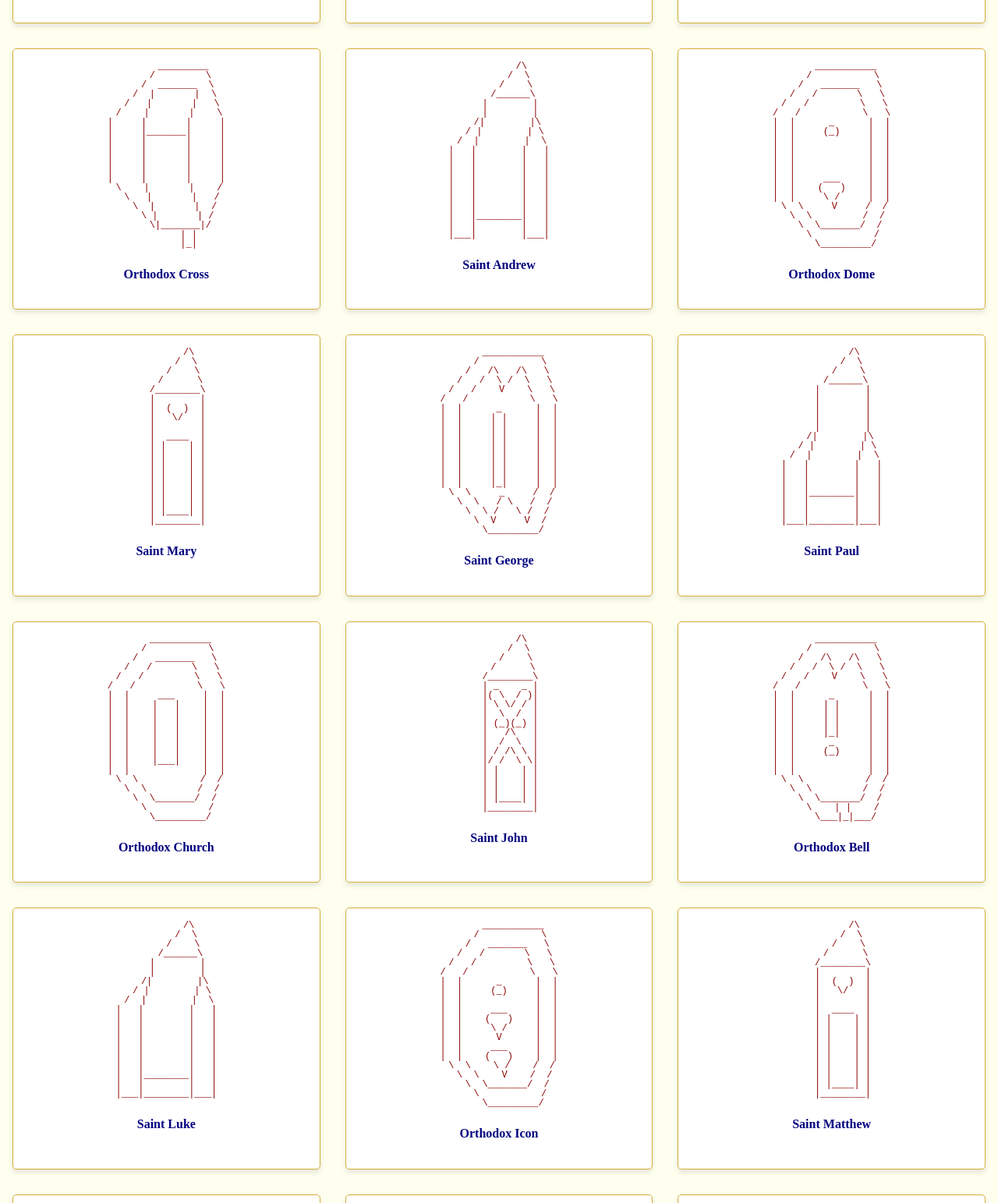
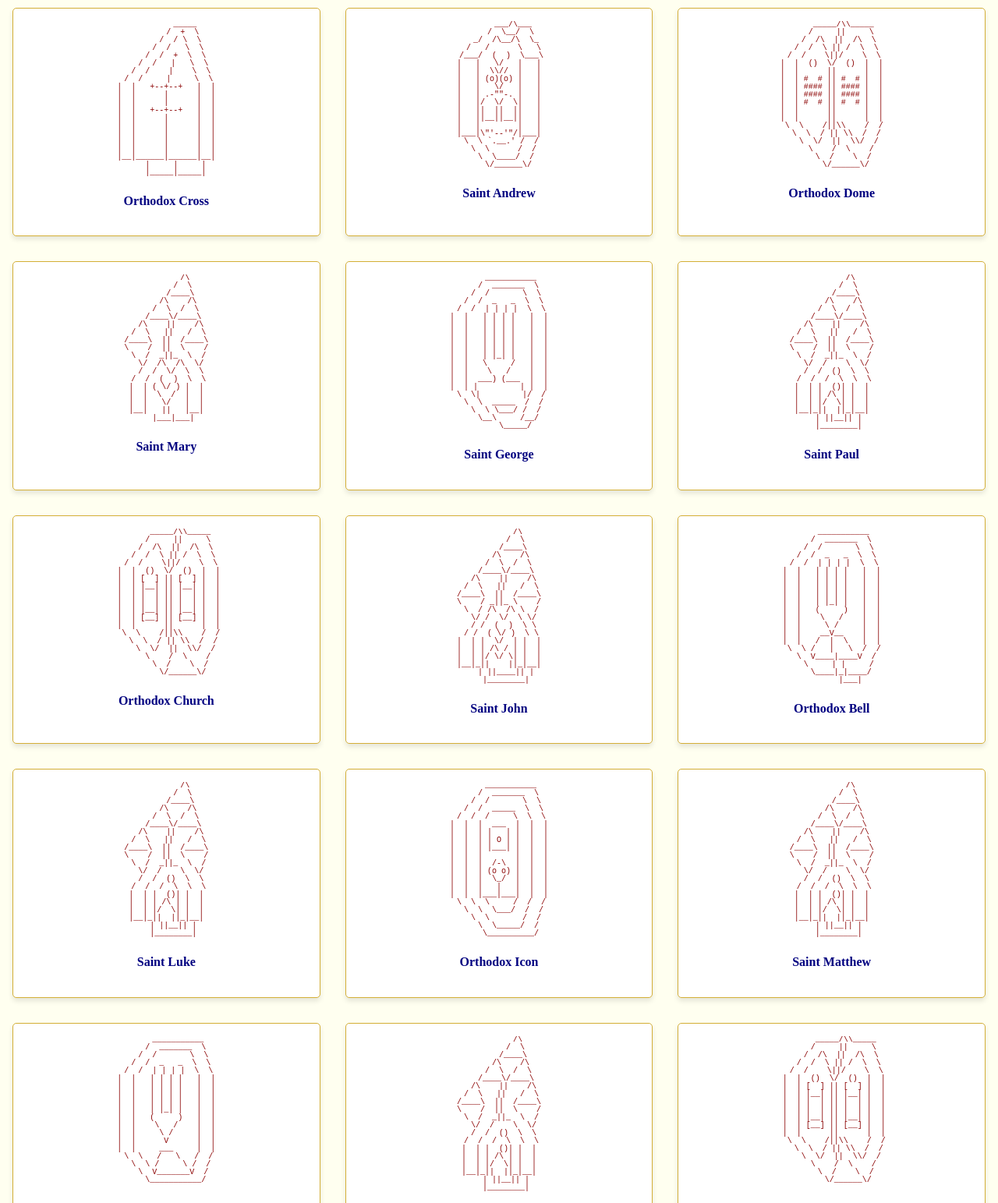
Before and after one commit to Caffeine-Gallery/iconicliturgy-01926cddcb66, a website built with Vite: page frontend/index.html in a window 1280 px wide. Shown: the part 439-1982 px from the top of the page at 78% size. Built offline with nearby package versions, Linux system fonts and the light colour scheme.

Commit message:
01926cf7-df64-7bbe-a3b1-396b38904b5b

```diff
--- a/frontend/index.css
+++ b/frontend/index.css
@@ -50,7 +50,7 @@ main {
 }
 
 .ascii-item pre {
-    font-size: 12px;
+    font-size: 10px;
     line-height: 1;
     color: var(--deep-red);
     margin: 0;
@@ -80,7 +80,7 @@ footer {
     }
 
     .ascii-item pre {
-        font-size: 10px;
+        font-size: 9px;
     }
 }
 
--- a/frontend/index.html
+++ b/frontend/index.html
@@ -14,148 +14,142 @@
         <div class="ascii-grid">
             <div class="ascii-item">
                 <pre>
-        /\
-       /  \
-      /    \
-     /      \
-    /        \
-   /  ______  \
-  /  |      |  \
- /   |  ()  |   \
-/    |  ()  |    \
-|    |______|    |
-|    |      |    |
-|    |      |    |
-|    |      |    |
-|    |      |    |
-|    |______|    |
-|   /        \   |
-|  /          \  |
-| /            \ |
-|/              \|
+      _/\__/\__/\__
+     /  \  /  \  /  \
+   _/____\/____\/____\_
+  /|     ||  () ||     |\
+ / |  () ||     ||  () | \
+|  |_____||_____||_____|  |
+|  | ___ | _____ | ___ |  |
+|  |{___}||{___}||{___}|  |
+|  | |_| |  /-\  | |_| |  |
+|  | | | | (o o) | | | |  |
+|  |_|_|_| \_=_/ |_|_|_|  |
+|  {     }  |||  {     }  |
+|   \___/|\/|||\/|\___/   |
+|    | | |  |||  | | |    |
+|    | | |  |||  | | |    |
+|    |_|_|__|||__|_|_|    |
+|   /  /  \__|||__/  \    |
+|  /  /     \|||/     \   |
+| /__/       \|/       \__\
                 </pre>
                 <p>Saint Nicholas</p>
             </div>
             <div class="ascii-item">
                 <pre>
-      _________
-     /         \
-    /  /\   /\  \
-   /  /  \ /  \  \
-  /  /    V    \  \
- /  /           \  \
-/  /             \  \
-|  |     ___     |  |
-|  |    /   \    |  |
-|  |   |     |   |  |
-|  |   |     |   |  |
-|  |   |     |   |  |
-|  |   |     |   |  |
-|  |   |     |   |  |
-|  |   |     |   |  |
- \  \  |     |  /  /
-  \  \ |     | /  /
-   \  \|     |/  /
-    \           /
-     \_________/
+     _____/\\\\\\_____
+    /\\\\\\\\\\\\\\\\\
+   /\\\/////////\\\\\\
+  /\\\/       \/\\\\\\
+ /\\\\_______/\\\\\\\\
+/\\\///////////\\\\\\
+\//\\\      /\\\\\\\\\
+ \///\\\\\\\\\\///////
+  \///////\\\///\\\\\
+   _____/\\\/___\///\\
+  /\\\\\\\\\\\\\\_\/\\
+ /\\\/////////\\\_\/\\
+\/\\\       \/\\\_\/\\
+ \//\\\\\\\\\\\\/\\\\\
+  \//////////__\//////
                 </pre>
                 <p>Saint Basil</p>
             </div>
             <div class="ascii-item">
                 <pre>
         /\
-       /  \
-      /    \
-     /______\
-    |        |
-    | _    _ |
-    |( \  / )|
-    | \ \/ / |
-    |  \  /  |
-    | (_)(_) |
-    |   __   |
+       /##\
+      /####\
+     /######\
+    /########\
+   /##########\
+  /#####__#####\
+ /####/\##/\####\
+/####/  \/  \####\
+\###/  (())  \###/
+ \##| (O##O) |##/
+  \#|   \/   |#/
+   \|  (__,  |/
+    |  |__|  |
     |  |  |  |
     |  |  |  |
-    |  |  |  |
-    |  |  |  |
-    |  |  |  |
-    |  |  |  |
-    |  |__|  |
-    |________|
+    |__|  |__|
+   /___\  /___\
+  /_____\/_____\
                 </pre>
                 <p>Saint Peter</p>
             </div>
             <div class="ascii-item">
                 <pre>
-      _________
-     /         \
-    /  _______  \
-   /  |       |  \
-  /   |       |   \
- /    |       |    \
-|     |       |     |
-|     |_______|     |
-|     |       |     |
-|     |       |     |
-|     |       |     |
-|     |       |     |
-|     |       |     |
- \    |       |    /
-  \   |       |   /
-   \  |       |  /
-    \ |       | /
-     \|_______|/
-        | |
-        |_|
+        _____
+       /  +  \
+      /  / \  \
+     /  /   \  \
+    /  /  +  \  \
+   /  /   |   \  \
+  /  /    |    \  \
+ /  /     |     \  \
+|  |   +--+--+   |  |
+|  |      |      |  |
+|  |      |      |  |
+|  |   +--+--+   |  |
+|  |      |      |  |
+|  |      |      |  |
+|  |      |      |  |
+|  |      |      |  |
+|  |      |      |  |
+|__|______|______|__|
+    |     |     |
+    |_____|_____|
                 </pre>
                 <p>Orthodox Cross</p>
             </div>
             <div class="ascii-item">
                 <pre>
-        /\
-       /  \
-      /    \
-     /______\
-    |        |
-    |        |
-   /|        |\
-  / |        | \
- /  |        |  \
+      ___/\___
+     /  \__/  \
+   _/  /\__/\  \_
+  /   /      \   \
+ /___/  (  )  \___\
+|   |   \/   |   |
+|   |  \\//  |   |
+|   | (o)(o) |   |
+|   |   \/   |   |
+|   | .-""-. |   |
+|   |/  \/  \|   |
+|   ||  ||  ||   |
+|   ||__||__||   |
 |   |        |   |
-|   |        |   |
-|   |        |   |
-|   |        |   |
-|   |        |   |
-|   |        |   |
-|   |        |   |
-|   |________|   |
-|   |        |   |
-|___|        |___|
+|___|\"'--'"/|___|
+ \  \ `.__.' /  /
+  \  \      /  /
+   \  \____/  /
+    \/______\/
                 </pre>
                 <p>Saint Andrew</p>
             </div>
             <div class="ascii-item">
                 <pre>
-     ___________
-    /           \
-   /   _______   \
-  /   /       \   \
- /   /         \   \
-/   /           \   \
-|  |      _      |  |
-|  |     (_)     |  |
-|  |             |  |
-|  |             |  |
-|  |             |  |
-|  |             |  |
-|  |     ___     |  |
-|  |    (   )    |  |
-|  |     \ /     |  |
- \  \     V     /  /
-  \  \         /  /
-   \  \_______/  /
-    \           /
-     \_________/
+     _____/\\_____
+    /     ||     \
+   /  /\  ||  /\  \
+  /  /  \ || /  \  \
+ /  /    \||/    \  \
+|  |  ()  \/  ()  |  |
+|  |      ||      |  |
+|  | #  # || #  # |  |
+|  | #### || #### |  |
+|  | #### || #### |  |
+|  | #  # || #  # |  |
+|  |      ||      |  |
+|  |      ||      |  |
+ \  \    /||\\    /  /
+  \  \  / || \\  /  /
+   \  \/  ||  \\/  /
+    \    /  \    /
+     \  /    \  /
+      \/______\/
                 </pre>
                 <p>Orthodox Dome</p>
             </div>
@@ -163,48 +157,48 @@
                 <pre>
         /\
        /  \
-      /    \
-     /      \
-    /________\
-    |        |
-    |  (  )  |
-    |   \/   |
-    |        |
-    |  ____  |
-    | |    | |
-    | |    | |
-    | |    | |
-    | |    | |
-    | |    | |
-    | |    | |
-    | |    | |
-    | |____| |
-    |________|
+      /____\
+     /\    /\
+    /  \  /  \
+   /____\/____\
+  /\    ||    /\
+ /  \   ||   /  \
+/____\  ||  /____\
+\    /  ||  \    /
+ \  /  _||_  \  /
+  \/  /\  /\  \/
+  /  /  \/  \  \
+ /  /  (  )  \  \
+|  | ( \/ ) |  |
+|  |  \  /  |  |
+|  |   \/   |  |
+|__|   ||   |__|
+   |___|___|
                 </pre>
                 <p>Saint Mary</p>
             </div>
             <div class="ascii-item">
                 <pre>
      ___________
-    /           \
-   /   /\   /\   \
-  /   /  \ /  \   \
- /   /    V    \   \
-/   /           \   \
-|  |      _      |  |
-|  |     | |     |  |
-|  |     | |     |  |
-|  |     | |     |  |
-|  |     | |     |  |
-|  |     | |     |  |
-|  |     | |     |  |
-|  |     | |     |  |
-|  |     |_|     |  |
- \  \     _     /  /
-  \  \   / \   /  /
-   \  \ /   \ /  /
-    \  V     V  /
-     \_________/
+    /  _______  \
+   /  /       \  \
+  /  /  _   _  \  \
+ /  /  | | | |  \  \
+|  |   | | | |   |  |
+|  |   | | | |   |  |
+|  |   | | | |   |  |
+|  |   | | | |   |  |
+|  |   | | | |   |  |
+|  |   | |_| |   |  |
+|  |   \     /   |  |
+|  |    \   /    |  |
+|  |  ___) (___  |  |
+|  | |         | |  |
+ \  \|         |/  /
+  \  \  _____  /  /
+   \  \ \___/ /  /
+    \__\     /__/
+       \_____/
                 </pre>
                 <p>Saint George</p>
             </div>
@@ -212,48 +206,48 @@
                 <pre>
         /\
        /  \
-      /    \
-     /______\
-    |        |
-    |        |
-    |        |
-    |        |
-    |        |
-   /|        |\
-  / |        | \
- /  |        |  \
-|   |        |   |
-|   |        |   |
-|   |        |   |
-|   |________|   |
-|   |        |   |
-|   |        |   |
-|___|________|___|
+      /____\
+     /\    /\
+    /  \  /  \
+   /____\/____\
+  /\    ||    /\
+ /  \   ||   /  \
+/____\  ||  /____\
+\    /  ||  \    /
+ \  /  _||_  \  /
+  \/  /    \  \/
+  /  /  ()  \  \
+ /  /  /  \  \  \
+|  | |  ()| |  |
+|  | | /\ | |  |
+|  | |/  \| |  |
+|__|_||  ||_|__|
+   | ||__|| |
+   |________|
                 </pre>
                 <p>Saint Paul</p>
             </div>
             <div class="ascii-item">
                 <pre>
-     ___________
-    /           \
-   /   _______   \
-  /   /       \   \
- /   /         \   \
-/   /           \   \
-|  |     ___     |  |
-|  |    |   |    |  |
-|  |    |   |    |  |
-|  |    |   |    |  |
-|  |    |   |    |  |
-|  |    |   |    |  |
-|  |    |   |    |  |
-|  |    |___|    |  |
-|  |             |  |
- \  \           /  /
-  \  \         /  /
-   \  \_______/  /
-    \           /
-     \_________/
+      _____/\\_____
+     /     ||     \
+    /  /\  ||  /\  \
+   /  /  \ || /  \  \
+  /  /    \||/    \  \
+ |  |  ()  \/  ()  |  |
+ |  | [  ] || [  ] |  |
+ |  | |__| || |__| |  |
+ |  | |  | || |  | |  |
+ |  | |  | || |  | |  |
+ |  | |__| || |__| |  |
+ |  | [__] || [__] |  |
+ |  |      ||      |  |
+  \  \    /||\\    /  /
+   \  \  / || \\  /  /
+    \  \/  ||  \\/  /
+     \    /  \    /
+      \  /    \  /
+       \/______\/
                 </pre>
                 <p>Orthodox Church</p>
             </div>
@@ -261,48 +255,49 @@
                 <pre>
         /\
        /  \
-      /    \
-     /      \
-    /________\
-    | _    _ |
-    |( \  / )|
-    | \ \/ / |
-    |  \  /  |
-    | (_)(_) |
-    |   /\   |
-    |  /  \  |
-    | / /\ \ |
-    |/ /  \ \|
-    | |    | |
-    | |    | |
-    | |    | |
-    | |____| |
-    |________|
+      /____\
+     /\    /\
+    /  \  /  \
+   /____\/____\
+  /\    ||    /\
+ /  \   ||   /  \
+/____\  ||  /____\
+\    / _||_ \    /
+ \  / /\  /\ \  /
+  \/ /  \/  \ \/
+  / /  (  )  \ \
+ / /  ( \/ )  \ \
+|  | |  \/  | |  |
+|  | | /\ / | |  |
+|  | |/ \/ \| |  |
+|__|_||    ||_|__|
+   | ||____|| |
+   |________|
                 </pre>
                 <p>Saint John</p>
             </div>
             <div class="ascii-item">
                 <pre>
      ___________
-    /           \
-   /   /\   /\   \
-  /   /  \ /  \   \
- /   /    V    \   \
-/   /           \   \
-|  |      _      |  |
-|  |     | |     |  |
-|  |     | |     |  |
-|  |     | |     |  |
-|  |     |_|     |  |
-|  |      _      |  |
-|  |     (_)     |  |
-|  |             |  |
-|  |             |  |
- \  \           /  /
-  \  \         /  /
-   \  \_______/  /
-    \    | |    /
-     \___|_|___/
+    /  _______  \
+   /  /       \  \
+  /  /  _   _  \  \
+ /  /  | | | |  \  \
+|  |   | | | |   |  |
+|  |   | | | |   |  |
+|  |   | | | |   |  |
+|  |   | | | |   |  |
+|  |   | |_| |   |  |
+|  |   (     )   |  |
+|  |    \   /    |  |
+|  |     \ /     |  |
+|  |    __V__    |  |
+|  |   /  |  \   |  |
+ \  \ /   |   \  /  /
+  \  V____|____V  /
+   \     | |     /
+    \____|_|____/
+        |___|
                 </pre>
                 <p>Orthodox Bell</p>
             </div>
@@ -310,48 +305,49 @@
                 <pre>
         /\
        /  \
-      /    \
-     /______\
-    |        |
-    |        |
-   /|        |\
-  / |        | \
- /  |        |  \
-|   |        |   |
-|   |        |   |
-|   |        |   |
-|   |        |   |
-|   |        |   |
-|   |        |   |
-|   |        |   |
-|   |________|   |
-|   |        |   |
-|___|________|___|
+      /____\
+     /\    /\
+    /  \  /  \
+   /____\/____\
+  /\    ||    /\
+ /  \   ||   /  \
+/____\  ||  /____\
+\    /  ||  \    /
+ \  /  _||_  \  /
+  \/  /    \  \/
+  /  /  ()  \  \
+ /  /  /  \  \  \
+|  | |  ()| |  |
+|  | | /\ | |  |
+|  | |/  \| |  |
+|__|_||  ||_|__|
+   | ||__|| |
+   |________|
                 </pre>
                 <p>Saint Luke</p>
             </div>
             <div class="ascii-item">
                 <pre>
      ___________
-    /           \
-   /   _______   \
-  /   /       \   \
- /   /         \   \
-/   /           \   \
-|  |      _      |  |
-|  |     (_)     |  |
-|  |             |  |
-|  |     ___     |  |
-|  |    (   )    |  |
-|  |     \ /     |  |
-|  |      V      |  |
-|  |     ___     |  |
-|  |    (   )    |  |
- \  \    \ /    /  /
-  \  \    V    /  /
-   \  \_______/  /
-    \           /
-     \_________/
+    /  _______  \
+   /  /       \  \
+  /  /  _____  \  \
+ /  /  /     \  \  \
+|  |  |  ___  |  |  |
+|  |  | |   | |  |  |
+|  |  | | O | |  |  |
+|  |  | |___| |  |  |
+|  |  |       |  |  |
+|  |  |  /-\  |  |  |
+|  |  | (o o) |  |  |
+|  |  |  \_/  |  |  |
+|  |  |   |   |  |  |
+|  |  |___|___|  |  |
+ \  \  \     /  /  /
+  \  \  \___/  /  /
+   \  \       /  /
+    \  \_____/  /
+     \__________/
                 </pre>
                 <p>Orthodox Icon</p>
             </div>
@@ -359,48 +355,48 @@
                 <pre>
         /\
        /  \
-      /    \
-     /      \
-    /________\
-    |        |
-    |  (  )  |
-    |   \/   |
-    |        |
-    |  ____  |
-    | |    | |
-    | |    | |
-    | |    | |
-    | |    | |
-    | |    | |
-    | |    | |
-    | |    | |
-    | |____| |
-    |________|
+      /____\
+     /\    /\
+    /  \  /  \
+   /____\/____\
+  /\    ||    /\
+ /  \   ||   /  \
+/____\  ||  /____\
+\    /  ||  \    /
+ \  /  _||_  \  /
+  \/  /    \  \/
+  /  /  ()  \  \
+ /  /  /  \  \  \
+|  | |  ()| |  |
+|  | | /\ | |  |
+|  | |/  \| |  |
+|__|_||  ||_|__|
+   | ||__|| |
+   |________|
                 </pre>
                 <p>Saint Matthew</p>
             </div>
             <div class="ascii-item">
                 <pre>
      ___________
-    /           \
-   /   /\   /\   \
-  /   /  \ /  \   \
- /   /    V    \   \
-/   /           \   \
-|  |      _      |  |
-|  |     | |     |  |
-|  |     | |     |  |
-|  |     | |     |  |
-|  |     | |     |  |
-|  |     | |     |  |
-|  |     | |     |  |
-|  |     | |     |  |
-|  |     |_|     |  |
- \  \     _     /  /
-  \  \   / \   /  /
-   \  \ /   \ /  /
-    \  V     V  /
-     \_________/
+    /  _______  \
+   /  /       \  \
+  /  /  _   _  \  \
+ /  /  | | | |  \  \
+|  |   | | | |   |  |
+|  |   | | | |   |  |
+|  |   | | | |   |  |
+|  |   | | | |   |  |
+|  |   | |_| |   |  |
+|  |   (     )   |  |
+|  |    \   /    |  |
+|  |     \ /     |  |
+|  |      V      |  |
+|  |     ___     |  |
+ \  \   /   \   /  /
+  \  \ /     \ /  /
+   \  V_______V  /
+    \___________/
                 </pre>
                 <p>Orthodox Candle</p>
             </div>
@@ -408,48 +404,48 @@
                 <pre>
         /\
        /  \
-      /    \
-     /______\
-    |        |
-    |        |
-    |        |
-    |        |
-    |        |
-   /|        |\
-  / |        | \
- /  |        |  \
-|   |        |   |
-|   |        |   |
-|   |        |   |
-|   |________|   |
-|   |        |   |
-|   |        |   |
-|___|________|___|
+      /____\
+     /\    /\
+    /  \  /  \
+   /____\/____\
+  /\    ||    /\
+ /  \   ||   /  \
+/____\  ||  /____\
+\    /  ||  \    /
+ \  /  _||_  \  /
+  \/  /    \  \/
+  /  /  ()  \  \
+ /  /  /  \  \  \
+|  | |  ()| |  |
+|  | | /\ | |  |
+|  | |/  \| |  |
+|__|_||  ||_|__|
+   | ||__|| |
+   |________|
                 </pre>
                 <p>Saint Mark</p>
             </div>
             <div class="ascii-item">
                 <pre>
-     ___________
-    /           \
-   /   _______   \
-  /   /       \   \
- /   /         \   \
-/   /           \   \
-|  |     ___     |  |
-|  |    |   |    |  |
-|  |    |   |    |  |
-|  |    |   |    |  |
-|  |    |   |    |  |
-|  |    |   |    |  |
-|  |    |   |    |  |
-|  |    |___|    |  |
-|  |             |  |
- \  \           /  /
-  \  \         /  /
-   \  \_______/  /
-    \    | |    /
-     \___|_|___/
+      _____/\\_____
+     /     ||     \
+    /  /\  ||  /\  \
+   /  /  \ || /  \  \
+  /  /    \||/    \  \
+ |  |  ()  \/  ()  |  |
+ |  | [  ] || [  ] |  |
+ |  | |__| || |__| |  |
+ |  | |  | || |  | |  |
+ |  | |  | || |  | |  |
+ |  | |__| || |__| |  |
+ |  | [__] || [__] |  |
+ |  |      ||      |  |
+  \  \    /||\\    /  /
+   \  \  / || \\  /  /
+    \  \/  ||  \\/  /
+     \    /  \    /
+      \  /    \  /
+       \/______\/
                 </pre>
                 <p>Orthodox Monastery</p>
             </div>
@@ -457,48 +453,49 @@
                 <pre>
         /\
        /  \
-      /    \
-     /      \
-    /________\
-    | _    _ |
-    |( \  / )|
-    | \ \/ / |
-    |  \  /  |
-    | (_)(_) |
-    |   /\   |
-    |  /  \  |
-    | / /\ \ |
-    |/ /  \ \|
-    | |    | |
-    | |    | |
-    | |    | |
-    | |____| |
-    |________|
+      /____\
+     /\    /\
+    /  \  /  \
+   /____\/____\
+  /\    ||    /\
+ /  \   ||   /  \
+/____\  ||  /____\
+\    / _||_ \    /
+ \  / /\  /\ \  /
+  \/ /  \/  \ \/
+  / /  (  )  \ \
+ / /  ( \/ )  \ \
+|  | |  \/  | |  |
+|  | | /\ / | |  |
+|  | |/ \/ \| |  |
+|__|_||    ||_|__|
+   | ||____|| |
+   |________|
                 </pre>
                 <p>Saint Seraphim</p>
             </div>
             <div class="ascii-item">
                 <pre>
      ___________
-    /           \
-   /   /\   /\   \
-  /   /  \ /  \   \
- /   /    V    \   \
-/   /           \   \
-|  |      _      |  |
-|  |     | |     |  |
-|  |     | |     |  |
-|  |     | |     |  |
-|  |     |_|     |  |
-|  |    (   )    |  |
-|  |     \ /     |  |
-|  |      V      |  |
-|  |             |  |
- \  \           /  /
-  \  \         /  /
-   \  \_______/  /
-    \           /
-     \_________/
+    /  _______  \
+   /  /       \  \
+  /  /  _____  \  \
+ /  /  /     \  \  \
+|  |  |  ___  |  |  |
+|  |  | |   | |  |  |
+|  |  | | O | |  |  |
+|  |  | |___| |  |  |
+|  |  |       |  |  |
+|  |  |  /-\  |  |  |
+|  |  | (   ) |  |  |
+|  |  |  \_/  |  |  |
+|  |  |   |   |  |  |
+|  |  |___|___|  |  |
+ \  \  \     /  /  /
+  \  \  \___/  /  /
+   \  \       /  /
+    \  \_____/  /
+     \__________/
                 </pre>
                 <p>Orthodox Chalice</p>
             </div>
```
